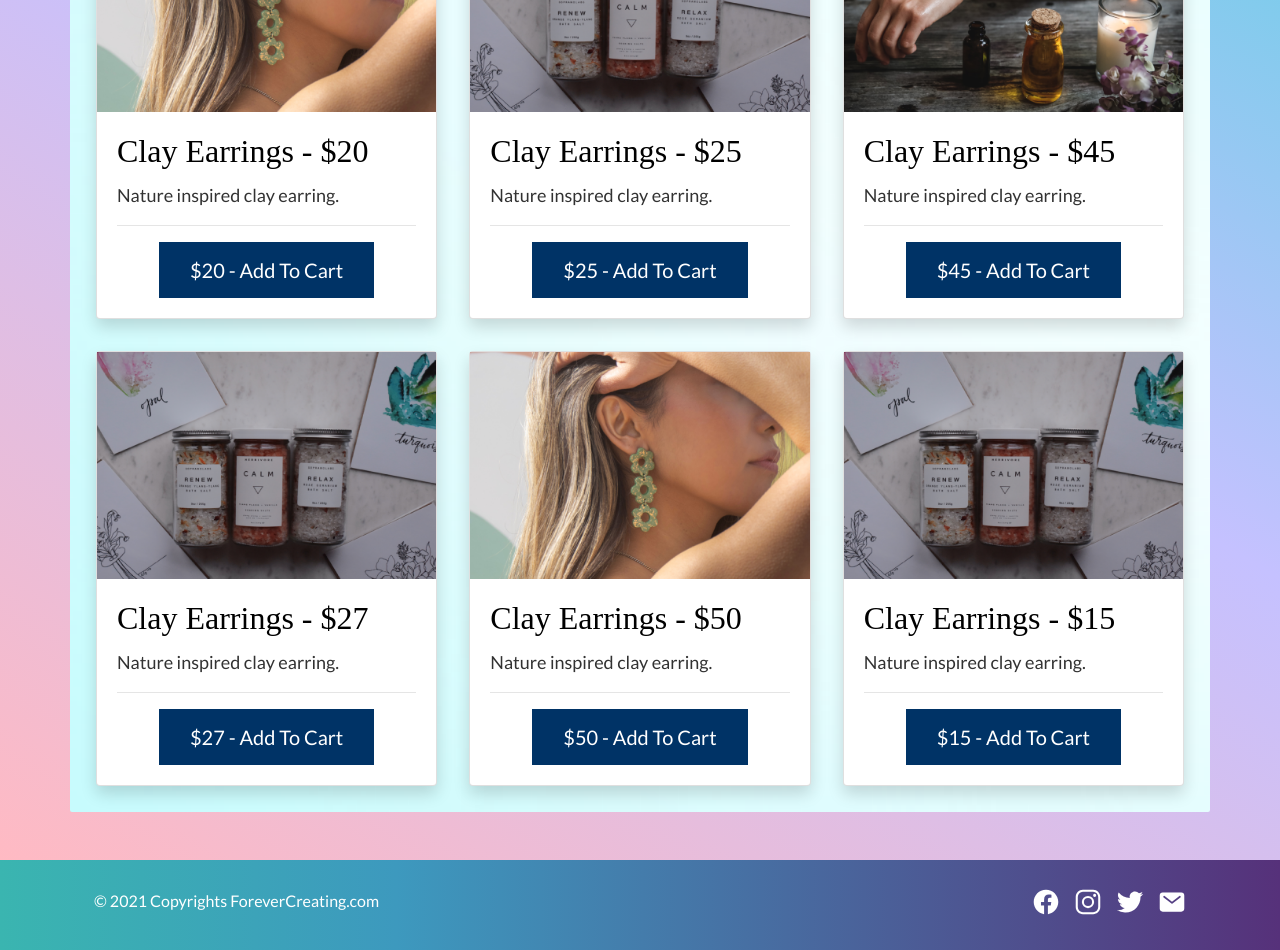
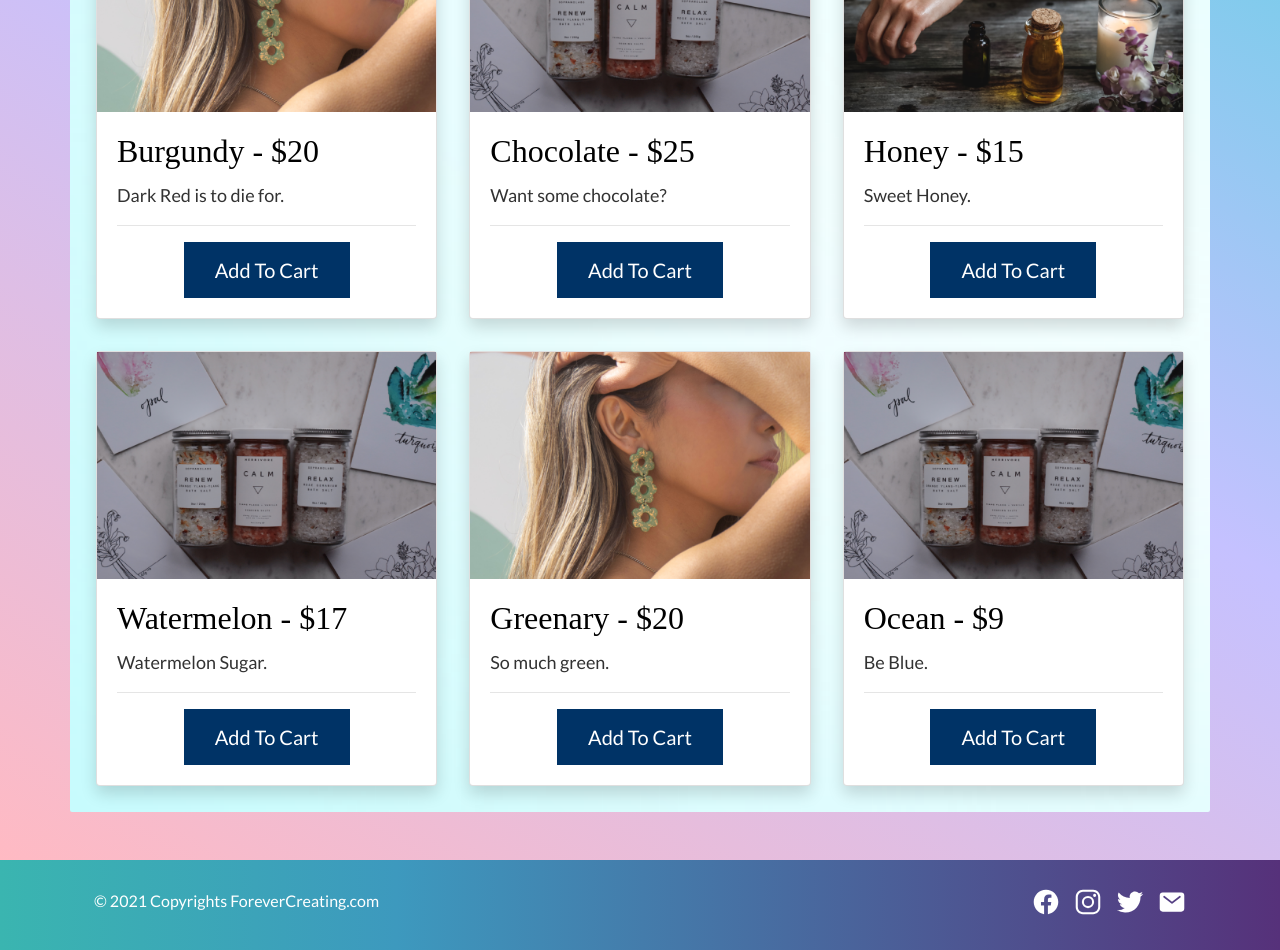
Before and after one commit to Pracasap/Clay-Earrings, a React (Create React App) app: page /shop/ClayEarrings in a window 1280 px wide. Shown: the part 800-1750 px from the top of the page. Built offline with nearby package versions, Linux system fonts and the light colour scheme; a web font is replaced by a local one.

Commit message:
changed clayEarrings names, description

```diff
--- a/src/Components/EarringsComponent.js
+++ b/src/Components/EarringsComponent.js
@@ -45,7 +45,7 @@ const RenderEarrings = ({earring}) => {
             <hr></hr>
             <div className="d-flex justify-content-center">
                 <Link to={ `/shop` }>
-                    <Button className="btn btn-full btn-lg">{earring.price} - Add To Cart</Button>
+                    <Button className="btn btn-full btn-lg">Add To Cart</Button>
                 </Link>
             </div>
             </CardBody>
--- a/src/assets/clayEarrings.js
+++ b/src/assets/clayEarrings.js
@@ -1,65 +1,65 @@
 export const clayEarrings = [
     {
         "id": 0,
-        "name": "Clay Earrings",
+        "name": "Lavender",
         "price": '$12',
         "image": "/images/clayEarrings.png",
-        "description": "Nature inspired clay earring."
+        "description": "who doesn't love lavender?"
     },
     {
-        "id": 0,
-        "name": "Clay Earrings",
+        "id": 1,
+        "name": "Nature Bliss",
         "price": '$18',
         "image": "/images/essentialOils.png",
         "description": "Nature inspired clay earring."
     },
     {
-        "id": 0,
-        "name": "Clay Earrings",
-        "price": '$30',
+        "id": 2,
+        "name": "Christmas",
+        "price": '$17',
         "image": "/images/bathSalts.png",
-        "description": "Nature inspired clay earring."
+        "description": "Christmas Special."
     },
     {
-        "id": 0,
-        "name": "Clay Earrings",
+        "id": 3,
+        "name": "Burgundy",
         "price": '$20',
         "image": "/images/clayEarrings.png",
-        "description": "Nature inspired clay earring."
+        "description": "Dark Red is to die for."
     },
     {
-        "id": 0,
-        "name": "Clay Earrings",
+        "id": 4,
+        "name": "Chocolate",
         "price": '$25',
         "image": "/images/bathSalts.png",
-        "description": "Nature inspired clay earring."
+        "description": "Want some chocolate?"
     },
     {
-        "id": 0,
-        "name": "Clay Earrings",
-        "price": '$45',
+        "id": 5,
+        "name": "Honey",
+        "price": '$15',
         "image": "/images/essentialOils.png",
-        "description": "Nature inspired clay earring."
+        "description": "Sweet Honey."
     },
     {
-        "id": 0,
-        "name": "Clay Earrings",
-        "price": '$27',
+        "id": 6,
+        "name": "Watermelon",
+        "price": '$17',
         "image": "/images/bathSalts.png",
-        "description": "Nature inspired clay earring."
+        "description": "Watermelon Sugar."
     },
     {
-        "id": 0,
-        "name": "Clay Earrings",
-        "price": '$50',
+        "id": 7,
+        "name": "Greenary",
+        "price": '$20',
         "image": "/images/clayEarrings.png",
-        "description": "Nature inspired clay earring."
+        "description": "So much green."
     },
     {
-        "id": 0,
-        "name": "Clay Earrings",
-        "price": '$15',
+        "id": 8,
+        "name": "Ocean",
+        "price": '$9',
         "image": "/images/bathSalts.png",
-        "description": "Nature inspired clay earring."
+        "description": "Be Blue."
     },
 ];
```
